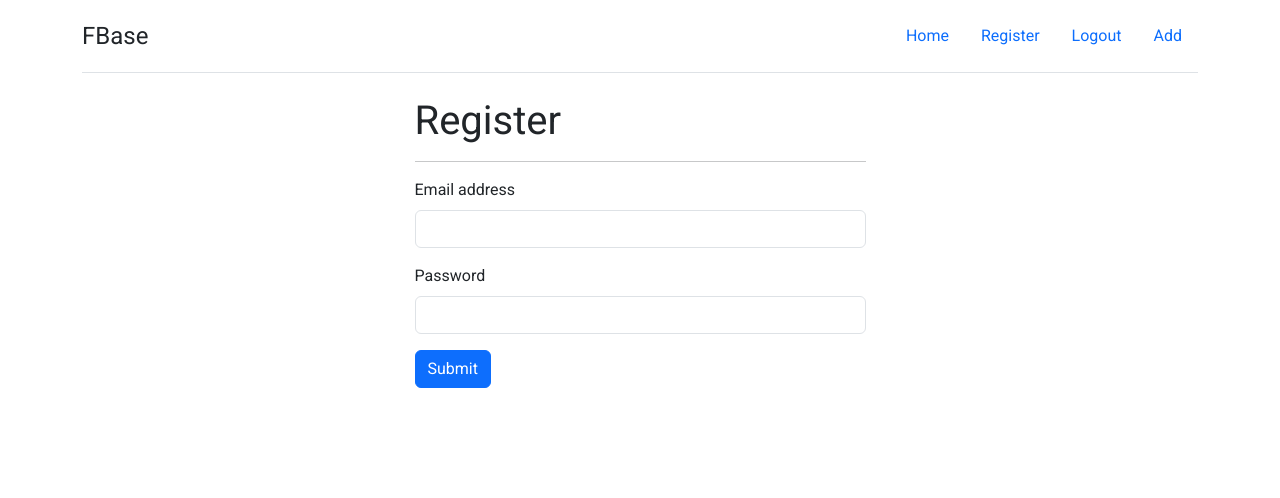
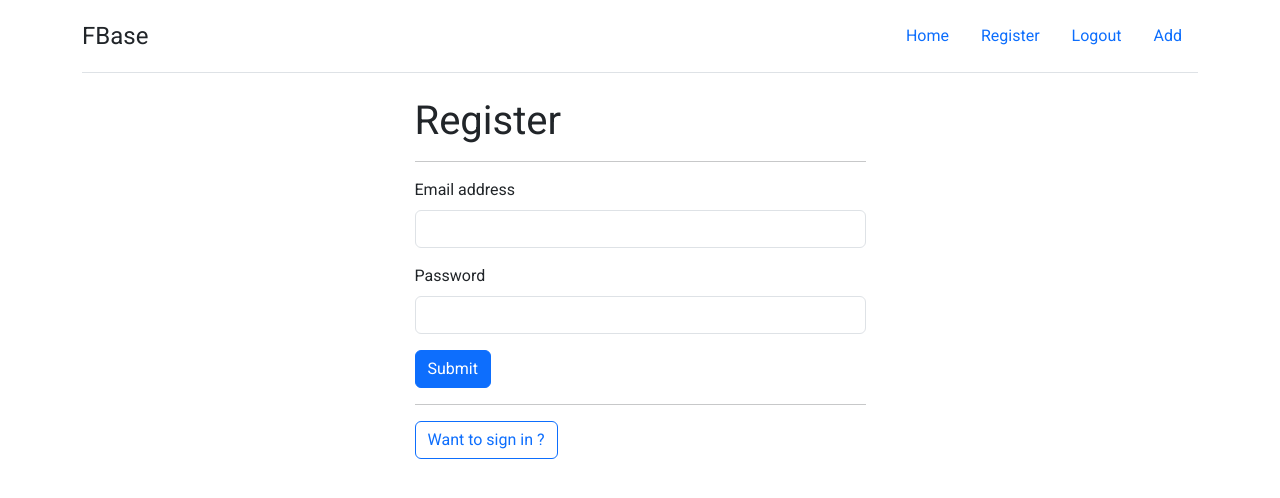
Before and after one commit to ferlobo1985/VUEJS24-Fbase, a Vue app: page /users/register in a window 1280 px wide. Shown: the top 498 px of the page. Built offline with nearby package versions, Linux system fonts and the light colour scheme.

Commit message:
10-Sign in
10-Sign in

```diff
--- a/src/components/users/register.vue
+++ b/src/components/users/register.vue
@@ -1,7 +1,7 @@
 <template>
     <div class="row justify-content-md-center">
         <div class="col col-lg-5">
-            <h1>Register</h1>
+            <h1 v-text="register ? 'Register':'Sign in'"></h1>
             <hr/>
             <form @submit.prevent="submitForm">
                 <div class="mb-3">
@@ -17,6 +17,13 @@
                     Submit
                 </button>
             </form>
+            <hr/>
+                <button
+                    class="btn btn-outline-primary"
+                    v-text="register ? 'Want to sign in ?':'Want to register ?'"
+                    @click="register = !register"
+                >
+                </button>
         </div>
     </div>
 </template>
@@ -24,7 +31,7 @@
 
 <script setup>
     import { AUTH } from '@/firebase/configs';
-    import { createUserWithEmailAndPassword } from 'firebase/auth'
+    import { createUserWithEmailAndPassword, signInWithEmailAndPassword } from 'firebase/auth'
     import { reactive, ref } from 'vue';
     import { useRouter } from 'vue-router'
 
@@ -49,12 +56,26 @@
     }
 
 
+    const signInUser = async() => {
+        try{
+            const response = await signInWithEmailAndPassword(AUTH,formData.email,formData.password)
+            if(!response){
+                throw new Error('Sorry, something went wrong')
+            }
+            router.push('/');
+        } catch(error){
+            console.log(error.message)
+        }
+    }
+
+
     const submitForm = () => {
         if(register.value){
             /// REGISTER
             registerUser();
         } else {
             /// LOGIN
+            signInUser()
         }
     }
 
```
